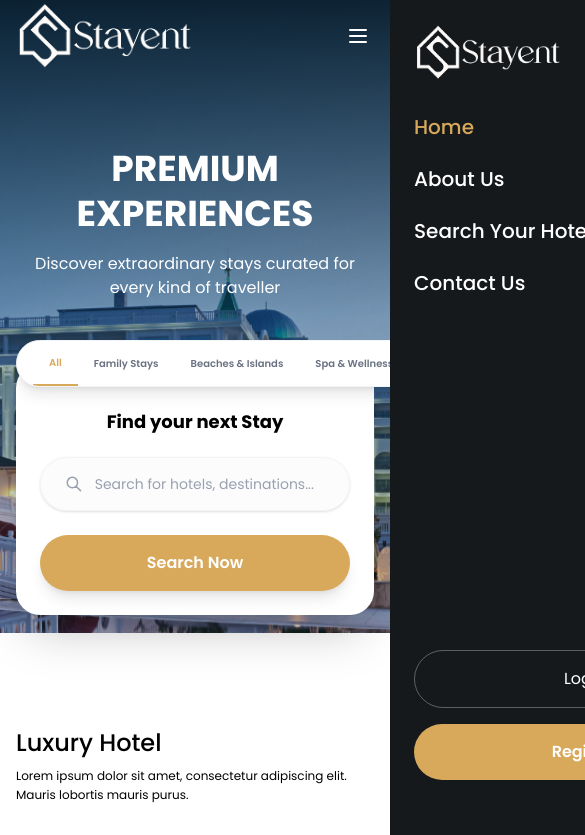
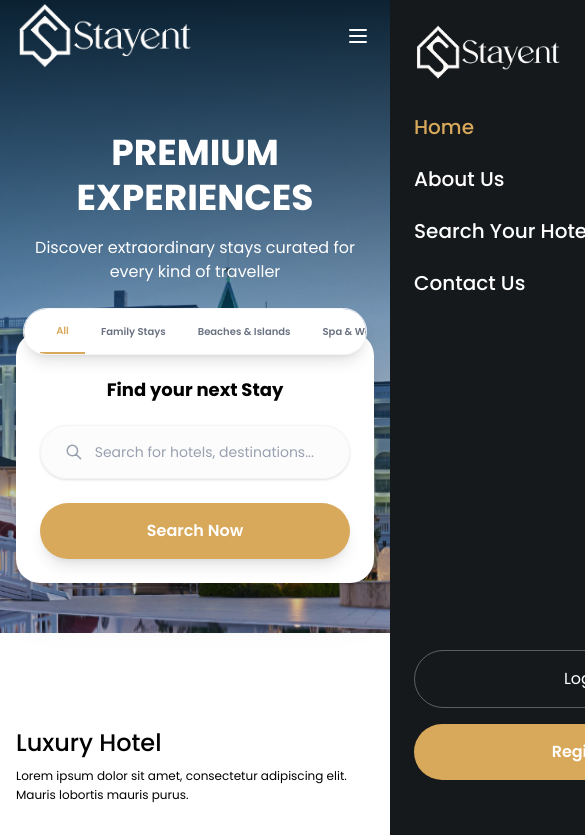
Before and after one commit to Wtmsoumen/hotel-fe, a Next.js app: page /listing in a window 390 px wide. Shown: the top 835 px of the page, 585 px wide, since content can reach past the window. Built offline with nearby package versions, Linux system fonts and the light colour scheme; grey boxes are pictures that could not be loaded.

Commit message:
feat: add ListingHero component with category tabs and search functionality

```diff
--- a/app/listing/components/ListingHero.tsx
+++ b/app/listing/components/ListingHero.tsx
@@ -16,8 +16,8 @@
       <div className="absolute inset-0 bg-linear-to-t to-[#001422E5] via-[#00427462] from-[#00427400]" />
 
       {/* Content */}
-      <div className="relative z-10 flex flex-col justify-center flex-1 pt-32 pb-0 max-w-6xl mx-auto w-full px-4 sm:px-6 lg:px-8">
-        <div className="flex flex-col items-center justify-center text-center mb-16 sm:mb-23">
+      <div className="relative z-10 flex flex-col justify-center flex-1 pt-20 sm:pt-32 pb-0 max-w-6xl mx-auto w-full px-4 sm:px-6 lg:px-8">
+        <div className="flex flex-col items-center justify-center text-center mb-12 sm:mb-23">
           <h1 className="text-white font-bold text-4xl sm:text-6xl lg:text-[72px] uppercase leading-tight mb-4">
             Premium Experiences
           </h1>
@@ -29,7 +29,7 @@
         {/* Search Card */}
         <div className="bg-white rounded-3xl shadow-2xl lg:absolute lg:bottom-[-4em] lg:left-0 lg:right-0 mx-auto w-full lg:w-[94.25%] overflow-visible">
           {/* Tabs */}
-          <div className="flex overflow-x-auto scrollbar-hide rounded-full w-fit px-4 sm:px-5 shadow-lg mt-[-24px] relative z-10 bg-white mx-auto border border-gray-100">
+          <div className="flex lg:flex-row overflow-x-auto scrollbar-hide rounded-full lg:w-fit w-[96%] px-4 sm:px-5 shadow-lg mt-[-24px] relative z-10 bg-white mx-auto border border-gray-100">
             {tabs.map((tab, i) => (
               <button
                 key={tab}
```
